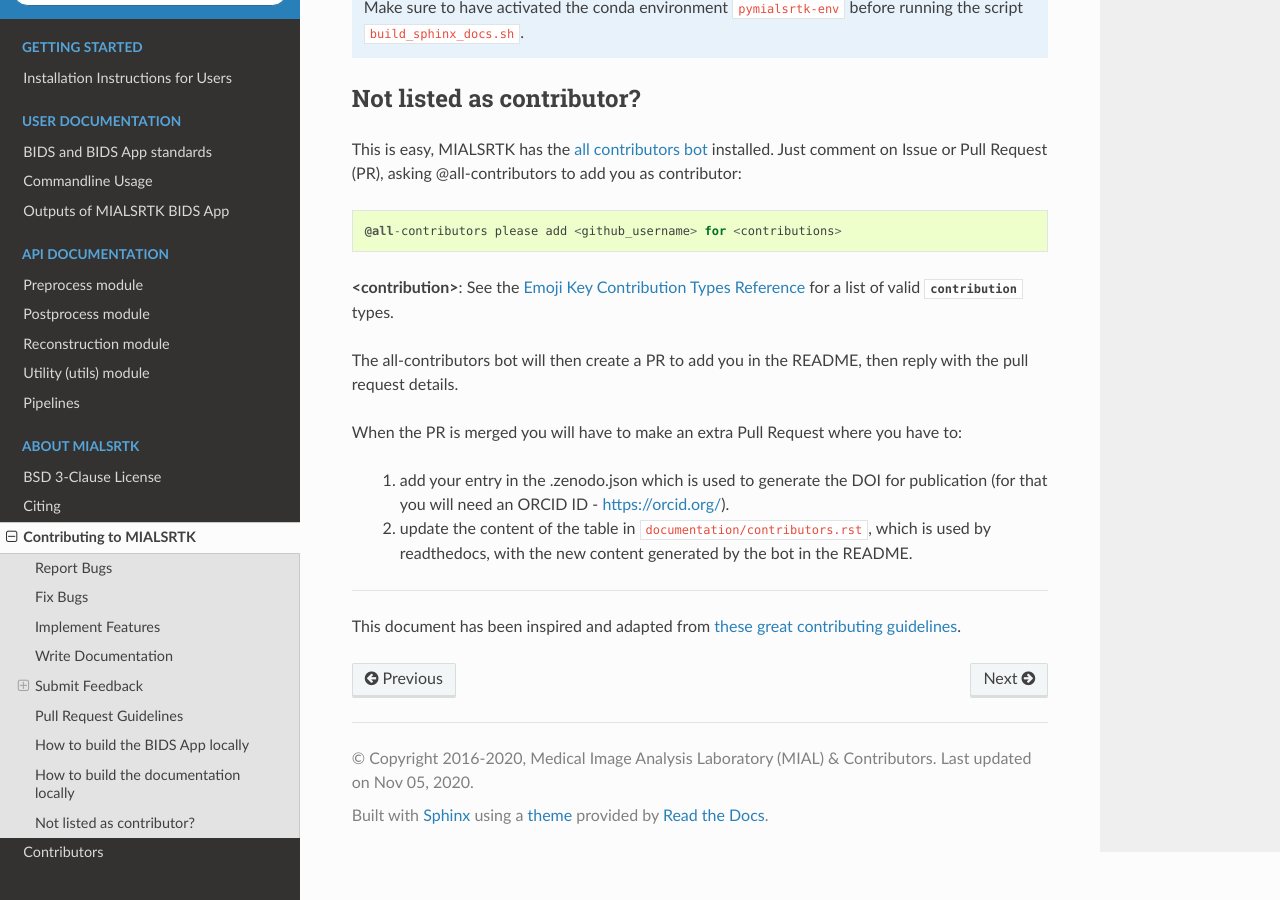
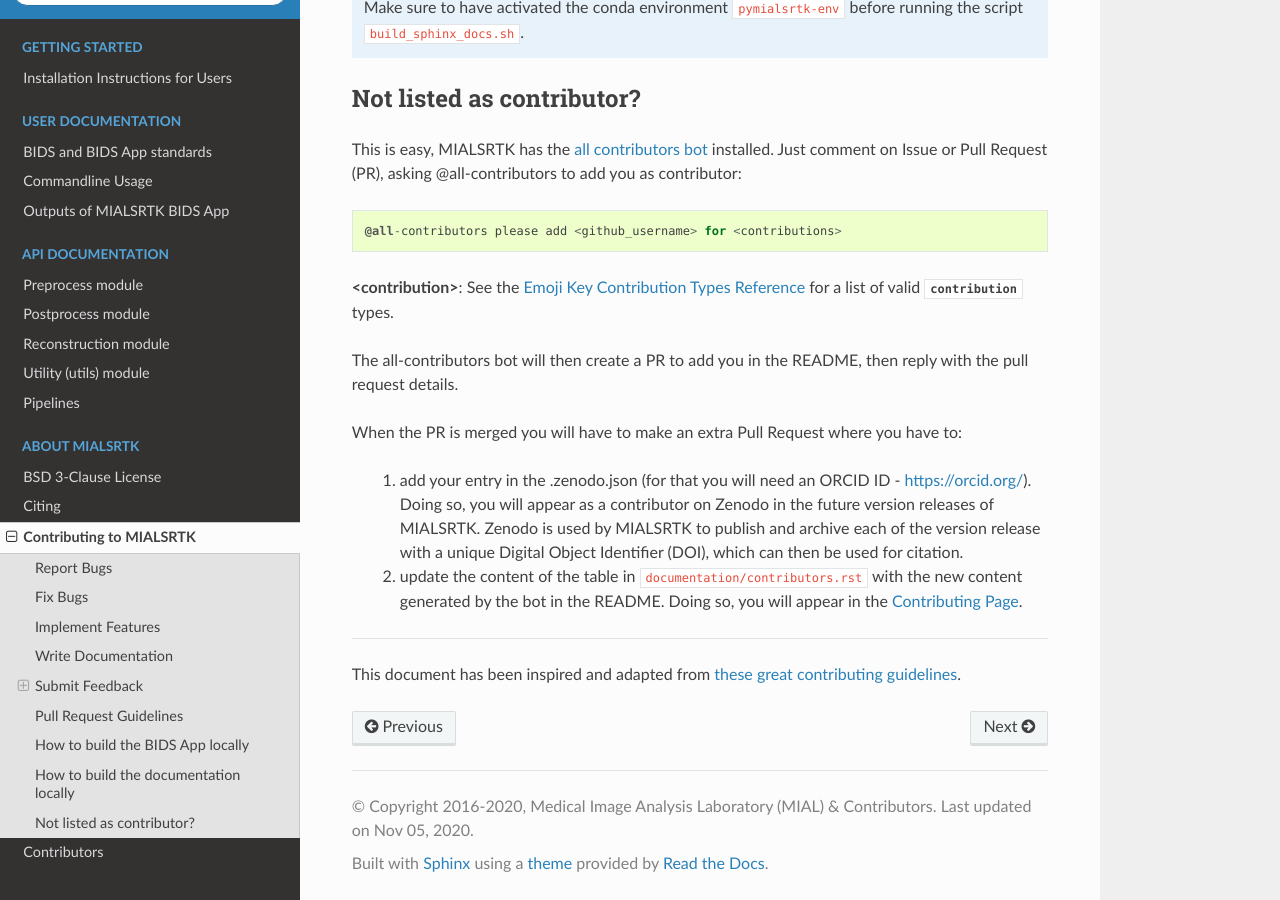
Before and after one commit to Medical-Image-Analysis-Laboratory/mialsuperresolutiontoolkit, a Sphinx documentation site: the page built from documentation/contributing.rst, in a window 1280 px wide and 900 px high, scrolled down 2998 px. Built offline with Sphinx 7.4.7 and the Read the Docs theme 2.0.0, drawn with Linux system fonts in a browser that asks for light colours; the version number could not be read and is left out.

Commit message:
DOC: update info to add contributor to the list [skip ci]

```diff
--- a/documentation/contributing.rst
+++ b/documentation/contributing.rst
@@ -136,9 +136,9 @@ The all-contributors bot will then create a PR to add you in the README, then re
 
 When the PR is merged you will have to make an extra Pull Request where you have to:
 
-    1. add your entry in the .zenodo.json which is used to generate the DOI for publication (for that you will need an ORCID ID - https://orcid.org/).
+    1. add your entry in the .zenodo.json (for that you will need an ORCID ID - https://orcid.org/). Doing so, you will appear as a contributor on Zenodo in the future version releases of MIALSRTK. Zenodo is used by MIALSRTK to publish and archive each of the version release with a unique Digital Object Identifier (DOI), which can then be used for citation.
 
-    2. update the content of the table in ``documentation/contributors.rst``, which is used by readthedocs, with the new content generated by the bot in the README.
+    2. update the content of the table in ``documentation/contributors.rst`` with the new content generated by the bot in the README. Doing so, you will appear in the :ref:`Contributing Page <contributing>`.
 
 ------------
 
```
